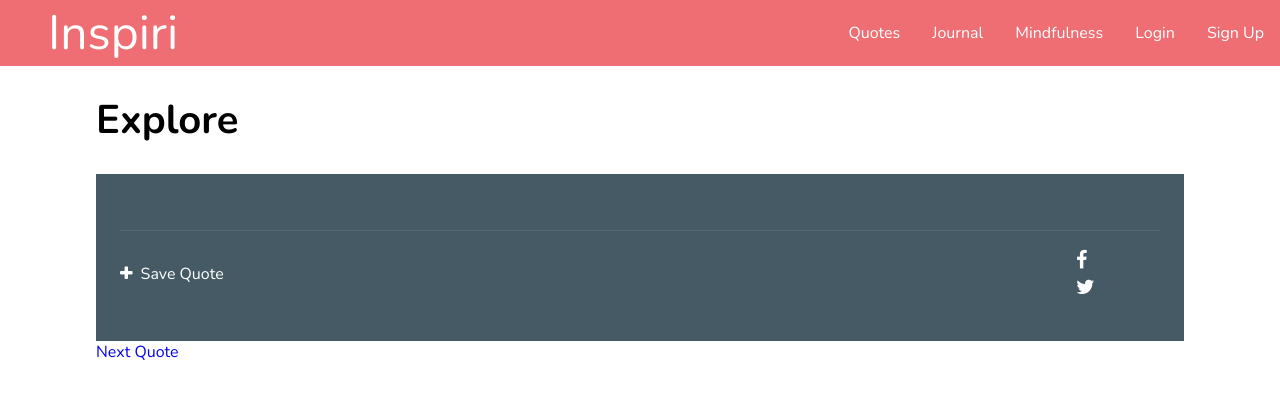
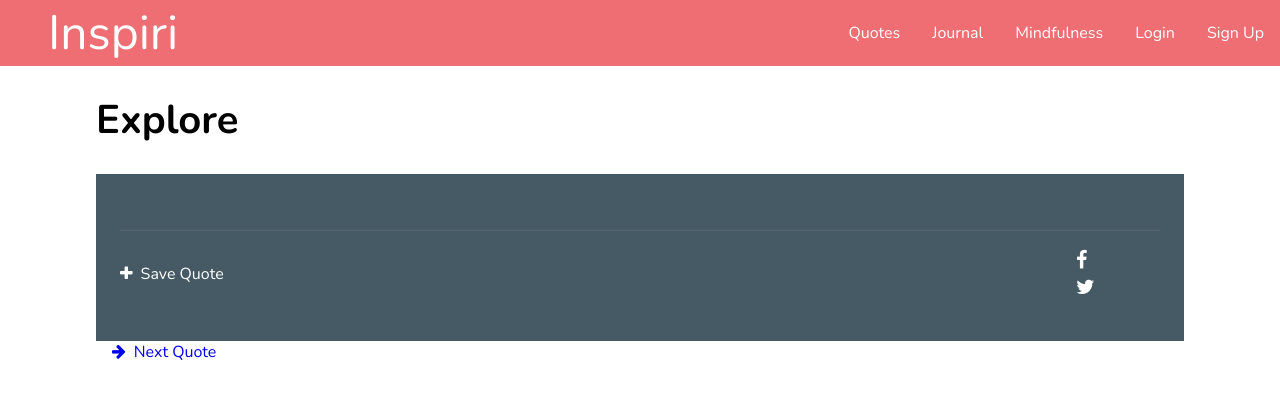
Before and after one commit to jordanchristie/inspiri, a React (Create React App) app in the folder client/: page /quotes in a window 1280 px wide. Shown: the top 398 px of the page. Built offline with nearby package versions, Linux system fonts and the light colour scheme; no server answers.

Commit message:
useTimer hook init

```diff
--- a/client/src/pages/ExplorePage.js
+++ b/client/src/pages/ExplorePage.js
@@ -2,6 +2,7 @@ import React, { Component } from "react";
 import { connect } from "react-redux";
 import { fetchExploreQuotes } from "../actions/index";
 import Card from "../components/Card";
+import styled from "styled-components";
 
 class QuotesPage extends Component {
   componentDidMount() {
@@ -18,7 +19,11 @@ class QuotesPage extends Component {
       <div>
         <h1>Explore</h1>
         <Card author={randomQuote.quoteAuthor} quote={randomQuote.quoteText} />
-        <a href="/quotes">Next Quote</a>
+
+        <NextQuote href="/quotes">
+          <i className="fa fa-arrow-right"></i>
+          Next Quote
+        </NextQuote>
       </div>
     );
   }
@@ -29,3 +34,11 @@ const mapStateToProps = ({ randomQuote }) => {
 };
 
 export default connect(mapStateToProps, { fetchExploreQuotes })(QuotesPage);
+
+const NextQuote = styled.a`
+  margin: 1em;
+
+  .fa-arrow-right {
+    margin-right: 0.5em;
+  }
+`;
--- a/client/src/pages/MindfulnessPage.js
+++ b/client/src/pages/MindfulnessPage.js
@@ -1,10 +1,10 @@
-import React, { useState } from "react";
+import React from "react";
 import Meditator from "../components/Meditator";
 import styled from "styled-components";
+import useTimer from "../utils/hooks/useTimer";
 
 const MindfulnessPage = () => {
-  const [timer, setTimer] = useState(5);
-  console.log(timer);
+  const { totalTime, setTimer } = useTimer(5);
   return (
     <div>
       <h1>Mindful</h1>
@@ -12,7 +12,7 @@ const MindfulnessPage = () => {
       {/* <TimeInput
         type="number"
         name="time"
-        value={timer}
+        value={totalTime}
         onChange={(e) => setTimer(e.target.value)}
       /> */}
     </div>
--- /dev/null
+++ b/client/src/utils/hooks/useTimer.js
@@ -0,0 +1,13 @@
+import { useState } from "react";
+
+const useTimer = (input) => {
+  // grab input value
+  const [time, setTimer] = useState(input);
+
+  // convert intput to minutes
+  const totalTime = time * 60;
+
+  return { totalTime, setTimer };
+};
+
+export default useTimer;
```
